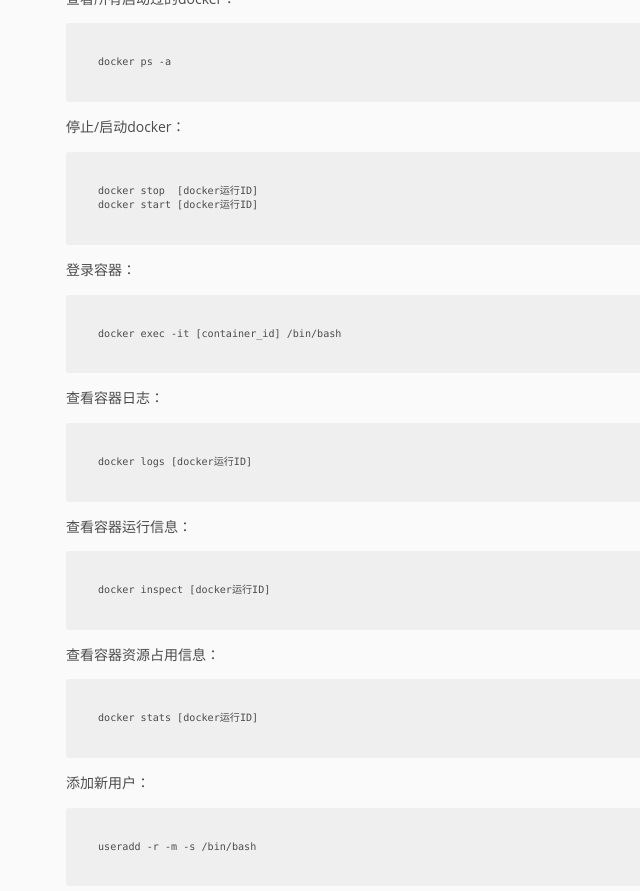
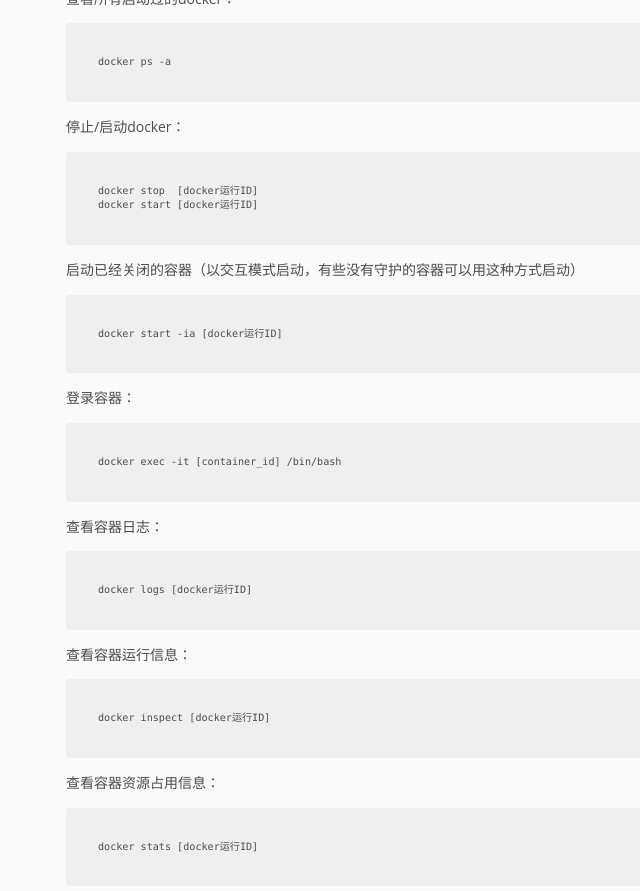
Before and after one commit to pingmalu/pingmalu.github.io, a Jekyll site: the page built from _posts/2015-12-02-Docker日常笔记.md, in a window 1280 px wide and 900 px high, scrolled down 1820 px. Shown: the top 891 px of the window, without its empty margins (134-774 px from the left). Built offline with Jekyll 4.4.1, drawn with Linux system fonts in a browser that asks for light colours.

Commit message:
'update'

```diff
--- a/_posts/2015-12-02-Docker日常笔记.md
+++ b/_posts/2015-12-02-Docker日常笔记.md
@@ -62,6 +62,10 @@
 
 	docker stop  [docker运行ID]
 	docker start [docker运行ID]
+
+启动已经关闭的容器（以交互模式启动，有些没有守护的容器可以用这种方式启动）
+
+	docker start -ia [docker运行ID]
 
 登录容器：
 
```
